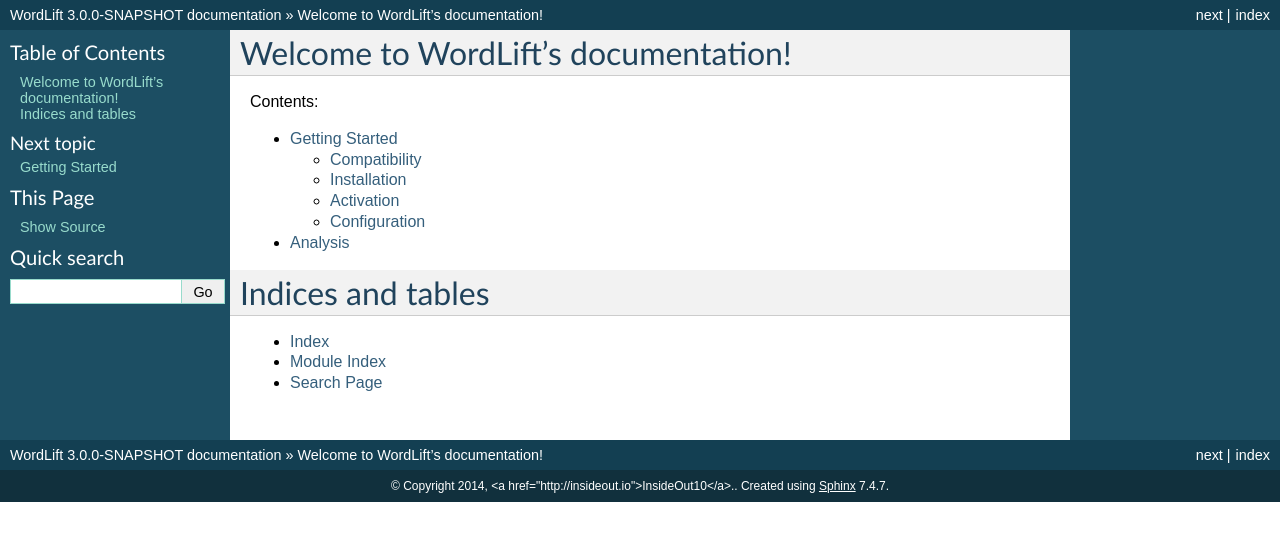
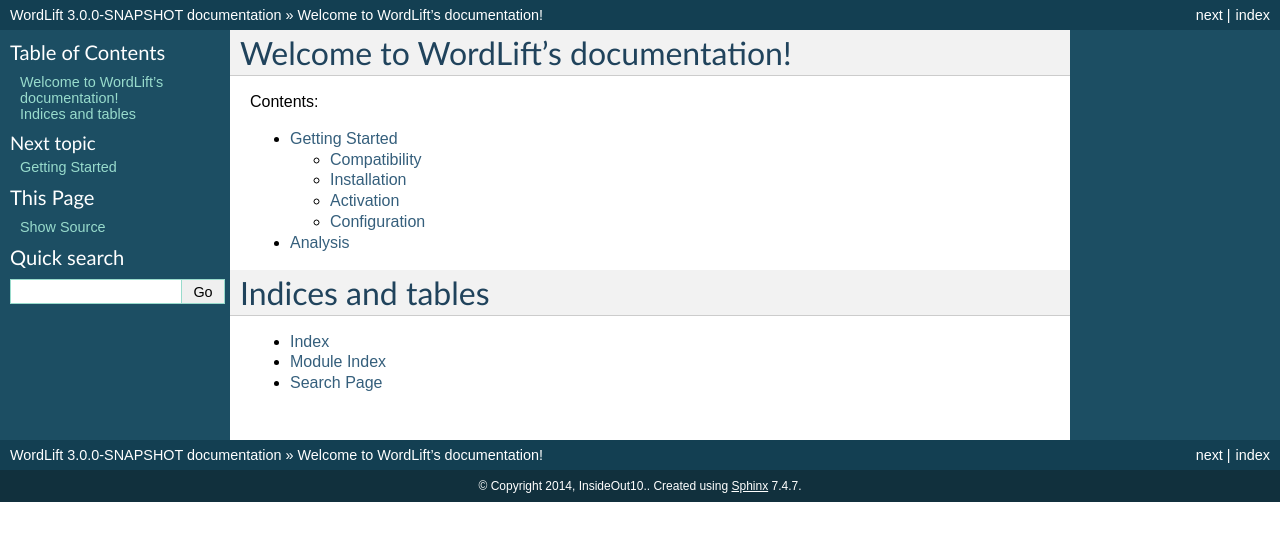
Before and after one commit to insideout10/wordlift-docs, a Sphinx documentation site: the page built from docs/index.rst, in a window 1280 px wide. Shown: the top 541 px of the page. Built offline with Sphinx 7.4.7, drawn with Linux system fonts in a browser that asks for light colours; some of the changed lines change nothing that is shown.

Commit message:
fix copyright

```diff
--- a/docs/conf.py
+++ b/docs/conf.py
@@ -44,7 +44,7 @@
 
 # General information about the project.
 project = u'WordLift'
-copyright = u'2014, <a href="http://insideout.io">InsideOut10</a>.'
+copyright = u'2014, InsideOut10.'
 
 # The version info for the project you're documenting, acts as replacement for
 # |version| and |release|, also used in various other places throughout the
```
